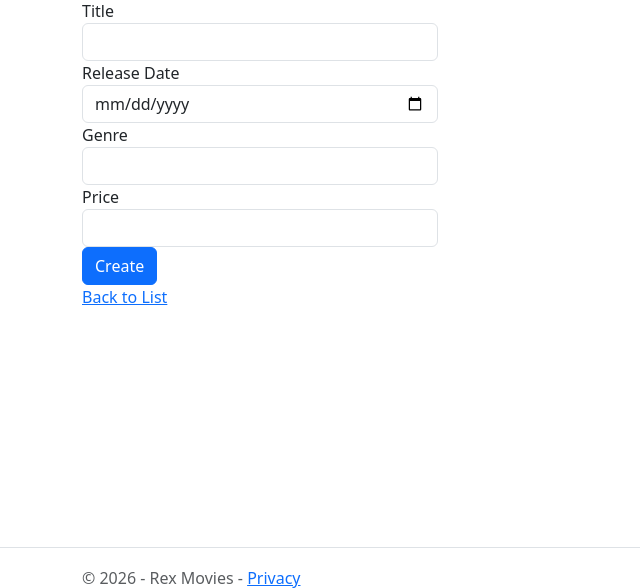
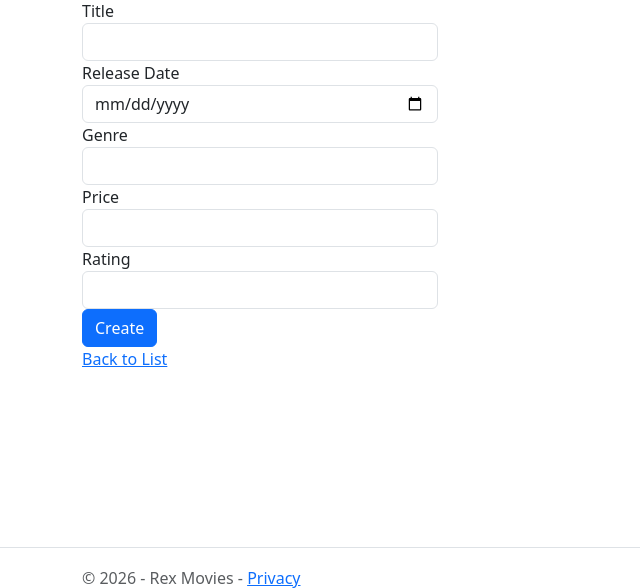
Before and after one commit to Rex407/mvcmovie, an ASP.NET Core app: page /Movies/Create in a window 1280 px wide. Shown: the part 192-780 px from the top of the page, without its empty margins (0-640 px from the left). Run offline with ASP.NET Core 8, Linux system fonts and the light colour scheme; style sheets or scripts are compiled from the project's sources.

Commit message:
Add Rating field to Movie model and views

```diff
--- a/Views/Movies/Create.cshtml
+++ b/Views/Movies/Create.cshtml
@@ -33,6 +33,11 @@
                 <span asp-validation-for="Price" class="text-danger"></span>
             </div>
             <div class="form-group">
+                <label asp-for="Rating" class="control-label"></label>
+                <input asp-for="Rating" class="form-control" />
+                <span asp-validation-for="Rating" class="text-danger"></span>
+            </div>
+            <div class="form-group">
                 <input type="submit" value="Create" class="btn btn-primary" />
             </div>
         </form>
--- a/Views/Movies/Delete.cshtml
+++ b/Views/Movies/Delete.cshtml
@@ -35,6 +35,12 @@
         <dd class = "col-sm-10">
             @Html.DisplayFor(model => model.Price)
         </dd>
+        <dt class = "col-sm-2">
+            @Html.DisplayNameFor(model => model.Rating)
+        </dt>
+        <dd class = "col-sm-10">
+            @Html.DisplayFor(model => model.Rating)
+        </dd>
     </dl>
 
     <form asp-action="Delete">
--- a/Views/Movies/Details.cshtml
+++ b/Views/Movies/Details.cshtml
@@ -34,6 +34,12 @@
         <dd class = "col-sm-10">
             @Html.DisplayFor(model => model.Price)
         </dd>
+        <dt class = "col-sm-2">
+            @Html.DisplayNameFor(model => model.Rating)
+        </dt>
+        <dd class = "col-sm-10">
+            @Html.DisplayFor(model => model.Rating)
+        </dd>
     </dl>
 </div>
 <div>
--- a/Views/Movies/Edit.cshtml
+++ b/Views/Movies/Edit.cshtml
@@ -34,6 +34,11 @@
                 <span asp-validation-for="Price" class="text-danger"></span>
             </div>
             <div class="form-group">
+                <label asp-for="Rating" class="control-label"></label>
+                <input asp-for="Rating" class="form-control" />
+                <span asp-validation-for="Rating" class="text-danger"></span>
+            </div>
+            <div class="form-group">
                 <input type="submit" value="Save" class="btn btn-primary" />
             </div>
         </form>
```
Also changed, not shown: MvcMovieContext-4443b5c2-5516-4c39-8892-cbe79d5aa07b.db, 14 other files.
